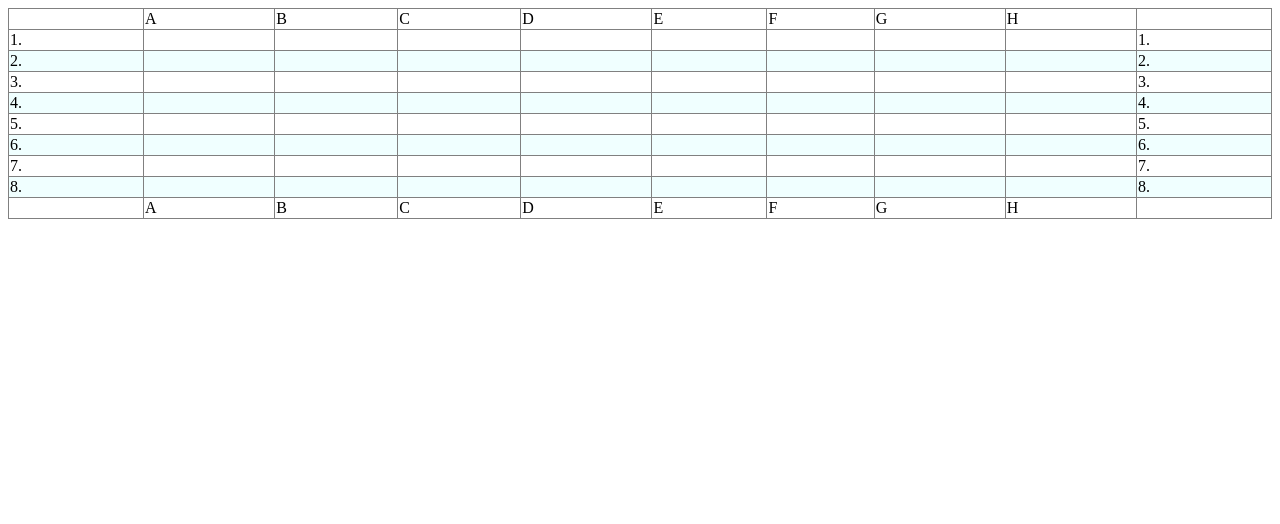
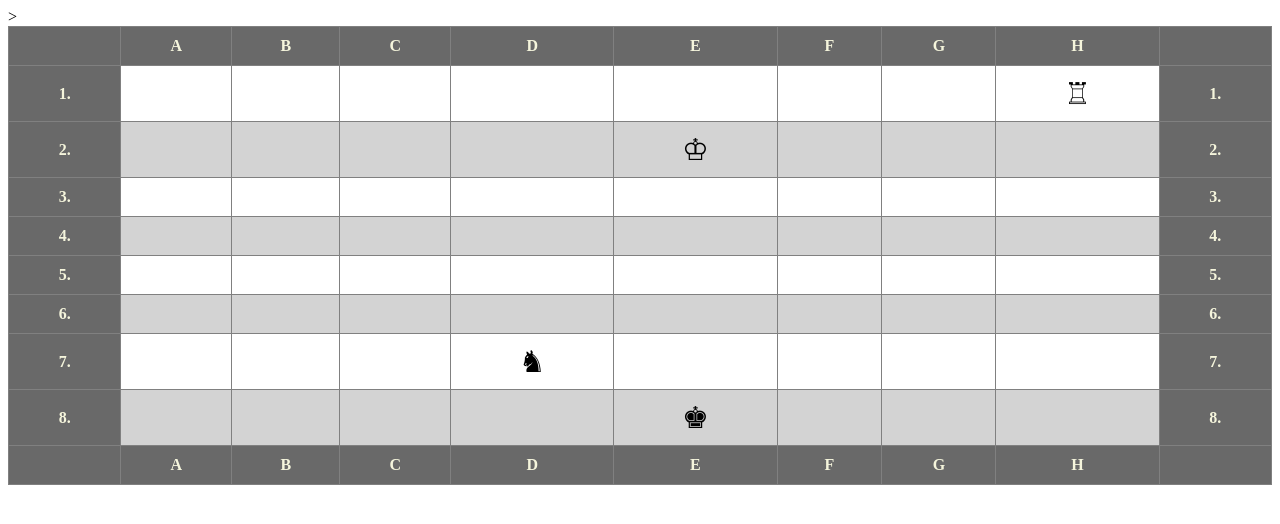
Before and after one commit to fureszb/tablazatok, a plain HTML site: page sakk.html in a window 1280 px wide. Drawn offline with Linux system fonts and the light colour scheme.

Commit message:
tablazatok

```diff
--- a/sakk.html
+++ b/sakk.html
@@ -25,7 +25,31 @@
     </thead>
     <tbody>
         <tr>
-        <td>1.</td>
+        <th>1.</th>
+        <td></td>
+        <td></td>
+        <td></td>
+        <td></td>
+        <td></td>
+        <td></td>
+        <td></td>
+        <td class="babu">♖</td>
+        <th>1.</th>
+        </tr>
+        <tr>
+        <th>2.</th>
+        <td></td>
+        <td></td>
+        <td></td>
+        <td></td>
+        <td class="babu">♔</td>
+        <td></td>
+        <td></td>
+        <td></td>
+        <th>2.</th>
+        </tr>
+        <tr>
+        <th>3.</th>
         <td></td>
         <td></td>
         <td></td>
@@ -34,10 +58,10 @@
         <td></td>
         <td></td>
         <td></td>
-        <td>1.</td>
+        <th>3.</th>
         </tr>
         <tr>
-        <td>2.</td>
+        <th>4.</th>
         <td></td>
         <td></td>
         <td></td>
@@ -46,10 +70,10 @@
         <td></td>
         <td></td>
         <td></td>
-        <td>2.</td>
+        <th>4.</th>
         </tr>
         <tr>
-        <td>3.</td>
+        <th>5.</th>
         <td></td>
         <td></td>
         <td></td>
@@ -58,10 +82,10 @@
         <td></td>
         <td></td>
         <td></td>
-        <td>3.</td>
+        <th>5.</th>
         </tr>
         <tr>
-        <td>4.</td>
+        <th>6.</th>
         <td></td>
         <td></td>
         <td></td>
@@ -70,57 +94,35 @@
         <td></td>
         <td></td>
         <td></td>
-        <td>4.</td>
+        <th>6.</th>
         </tr>
         <tr>
-        <td>5.</td>
+        <th>7.</th>
+        <td></td>
+        <td></td>
+        <td></td>
+        <td class="babu">♞</td>
         <td></td>
         <td></td>
         <td></td>
         <td></td>
+        <th>7.</th>
+        </tr>
+        <tr>
+        <th>8.</th>
         <td></td>
         <td></td>
         <td></td>
         <td></td>
-        <td>5.</td>
-        </tr>
-        <tr>
-        <td>6.</td>
+        <td class="babu">♚</td>
         <td></td>
         <td></td>
         <td></td>
-        <td></td>
-        <td></td>
-        <td></td>
-        <td></td>
-        <td></td>
-        <td>6.</td>
+        <th>8.</th>
         </tr>
-        <tr>
-        <td>7.</td>
-        <td></td>
-        <td></td>
-        <td></td>
-        <td></td>
-        <td></td>
-        <td></td>
-        <td></td>
-        <td></td>
-        <td>7.</td>
-        </tr>
-        <tr>
-        <td>8.</td>
-        <td></td>
-        <td></td>
-        <td></td>
-        <td></td>
-        <td></td>
-        <td></td>
-        <td></td>
-        <td></td>
-        <td>8.</td>
-        </tr>
-        <tr>
+        </tbody>>
+        <thead>
+            <tr>
             <td></td>
             <td>A</td>
             <td>B</td>
@@ -132,6 +134,7 @@
             <td>H</td>
             <td></td>
         </tr>
+        </thead>
         </tbody>
         </table>
     </tbody>
--- a/style3.css
+++ b/style3.css
@@ -5,16 +5,29 @@ table{
 }
 td,th{
     border: 1px solid gray;
+    padding: 10px;
 }
 tbody>tr:nth-child(even){
-    background-color: azure;
+    background-color: #d3d3d3;
 }
 th{
-    background-color: #607d8b96;
-    font-weight: normal;
+    background-color: #696969;
+    font-weight: bold;
+    color: #f5f5dc;
 }
 .osszevont{
     background-color: orange
+}
+thead{
+    background-color: #696969;
+    color: #f5f5dc;
+    font-weight: bold;
+    padding: 0;
+    text-align: center;
+}
+.babu{
+    font-size: 30px;
+    text-align: center;
 }
 @media screen and (max-width: 500px) {
     article{
```
